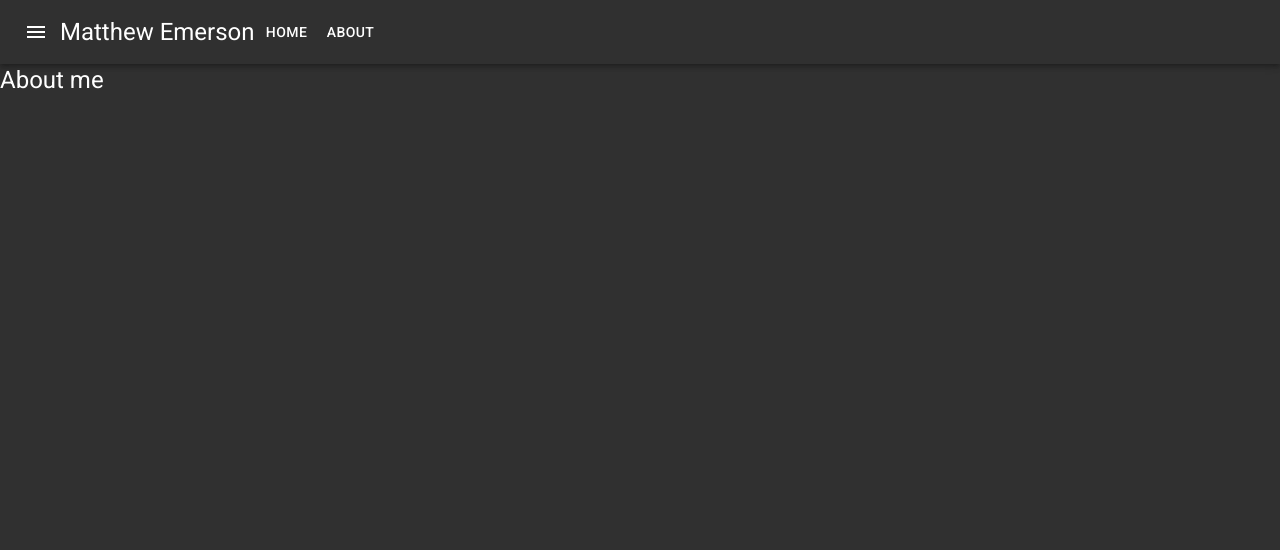
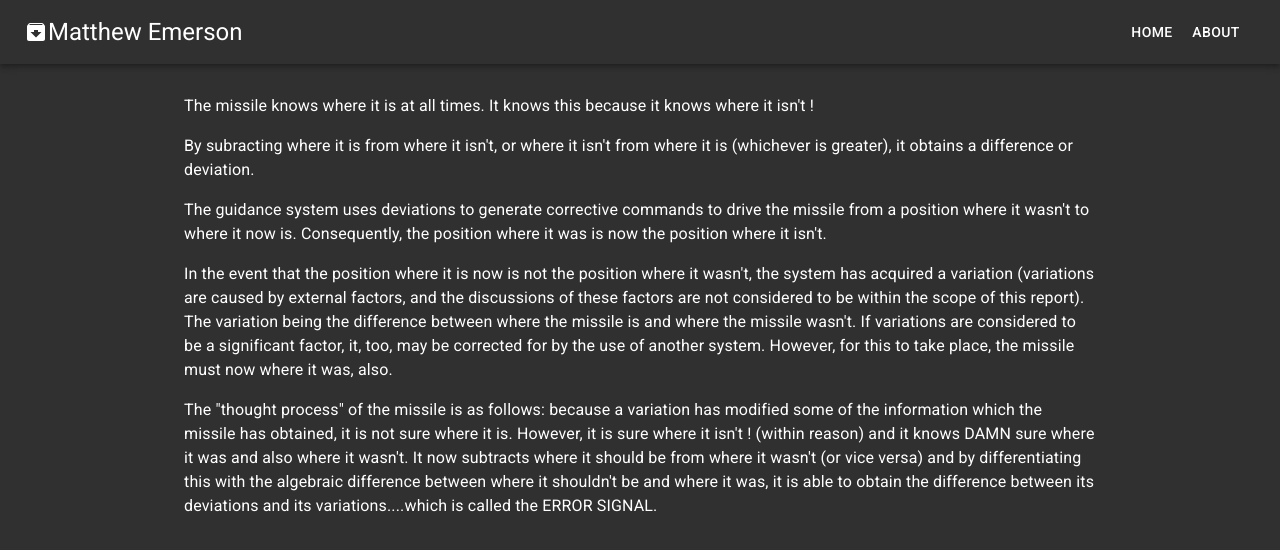
Before and after one commit to emersonmde/memerson, a React (Create React App) app: page /about in a window 1280 px wide. Shown: the top 550 px of the page. Built offline with nearby package versions, Linux system fonts and the light colour scheme.

Commit message:
Updated AppBar

```diff
--- a/src/App.tsx
+++ b/src/App.tsx
@@ -1,8 +1,8 @@
+import CssBaseline from '@material-ui/core/CssBaseline';
+import { makeStyles, ThemeProvider } from '@material-ui/core/styles';
+import Routes from 'Routes';
 import Header from './components/Header';
 import theme from './theme';
-import { makeStyles, ThemeProvider } from '@material-ui/core/styles'
-import CssBaseline from '@material-ui/core/CssBaseline'
-import Routes from 'Routes';
 
 const useStyles = makeStyles(theme => ({
   root: {
@@ -15,9 +15,7 @@ function App() {
   return (
     <ThemeProvider theme={theme}>
       <CssBaseline />
-      <div>
-        <Header />
-      </div>
+      <Header />
       <Routes />
     </ThemeProvider>
   );
--- a/src/components/Header.tsx
+++ b/src/components/Header.tsx
@@ -1,7 +1,7 @@
-import { AppBar, IconButton, Toolbar, Typography, Button } from "@material-ui/core";
-import { Menu, PlayCircleFilledTwoTone } from "@material-ui/icons"
+import { AppBar, Toolbar, Typography, Button, Icon } from "@material-ui/core";
 import { makeStyles } from '@material-ui/core/styles';
 import { Link } from "react-router-dom";
+import ArchiveIcon from '@material-ui/icons/Archive';
 
 
 
@@ -9,6 +9,10 @@ const useStyles = makeStyles(theme => ({
     root: {
         background: theme.palette.background.default
     },
+    menuButton: {
+        marginLeft: 'auto',
+        marginRight: theme.spacing(1)
+    }
   }));
 
 
@@ -18,19 +22,19 @@ export default function Header() {
     return (
         <AppBar position="static" className={classes.root}>
             <Toolbar className="header">
-                <IconButton edge="start" color="inherit" aria-label="menu">
-                    <Menu />
-                </IconButton>
+                <ArchiveIcon />
                 <Typography variant="h5">
                     Matthew Emerson
                 </Typography>
 
+                <div className={classes.menuButton}>
                     <Button variant="text" color="inherit" component={Link} to="/">
                         Home
                     </Button>
                     <Button variant="text" color="inherit" component={Link} to="/about">
                         About
                     </Button>
+                </div>
             </Toolbar>
         </AppBar>
     )
--- a/src/containers/About.tsx
+++ b/src/containers/About.tsx
@@ -1,9 +1,36 @@
-import { Typography } from "@material-ui/core";
+import { Container, makeStyles, Typography } from "@material-ui/core";
+
+const useStyles = makeStyles(theme => ({
+  root: {
+    marginTop: 30
+  },
+}));
 
 export default function About() {
-    return (
-      <Typography variant="h5">
-        About me
+  const classes = useStyles();
+  return (
+    <Container maxWidth='md' className={classes.root}>
+      <Typography variant='body1'>
+        <Typography paragraph>
+          The missile knows where it is at all times. It knows this because it knows where it isn't !
+        </Typography>
+
+        <Typography paragraph>
+          By subracting where it is from where it isn't, or where it isn't from where it is (whichever is greater), it obtains a difference or deviation.
+        </Typography>
+
+        <Typography paragraph>
+          The guidance system uses deviations to generate corrective commands to drive the missile from a position where it wasn't to where it now is. Consequently, the position where it was is now the position where it isn't.
+        </Typography>
+
+        <Typography paragraph>
+          In the event that the position where it is now is not the position where it wasn't, the system has acquired a variation (variations are caused by external factors, and the discussions of these factors are not considered to be within the scope of this report). The variation being the difference between where the missile is and where the missile wasn't. If variations are considered to be a significant factor, it, too, may be corrected for by the use of another system. However, for this to take place, the missile must now where it was, also.
+        </Typography>
+
+        <Typography paragraph>
+          The "thought process" of the missile is as follows: because a variation has modified some of the information which the missile has obtained, it is not sure where it is. However, it is sure where it isn't ! (within reason) and it knows DAMN sure where it was and also where it wasn't. It now subtracts where it should be from where it wasn't (or vice versa) and by differentiating this with the algebraic difference between where it shouldn't be and where it was, it is able to obtain the difference between its deviations and its variations....which is called the ERROR SIGNAL.
+        </Typography>
       </Typography>
-    )
+    </Container>
+  )
 }
--- a/src/index.tsx
+++ b/src/index.tsx
@@ -1,8 +1,8 @@
 import React from 'react';
 import ReactDOM from 'react-dom';
+import { BrowserRouter as Router } from "react-router-dom";
 import App from './App';
 import reportWebVitals from './reportWebVitals';
-import { BrowserRouter as Router } from "react-router-dom";
 
 ReactDOM.render(
   <React.StrictMode>
```
Lines whose indentation alone changed are shown as unchanged.
